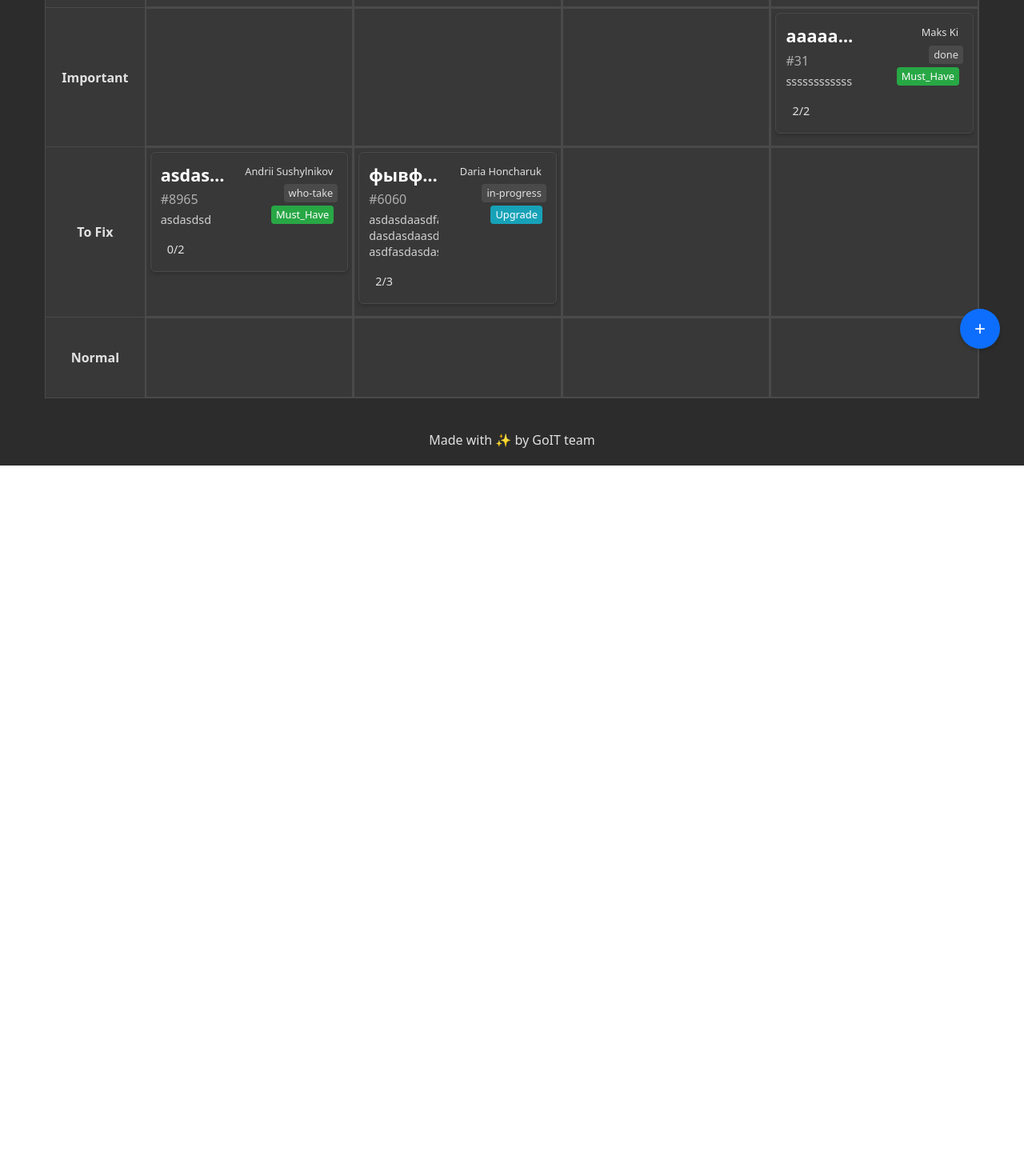
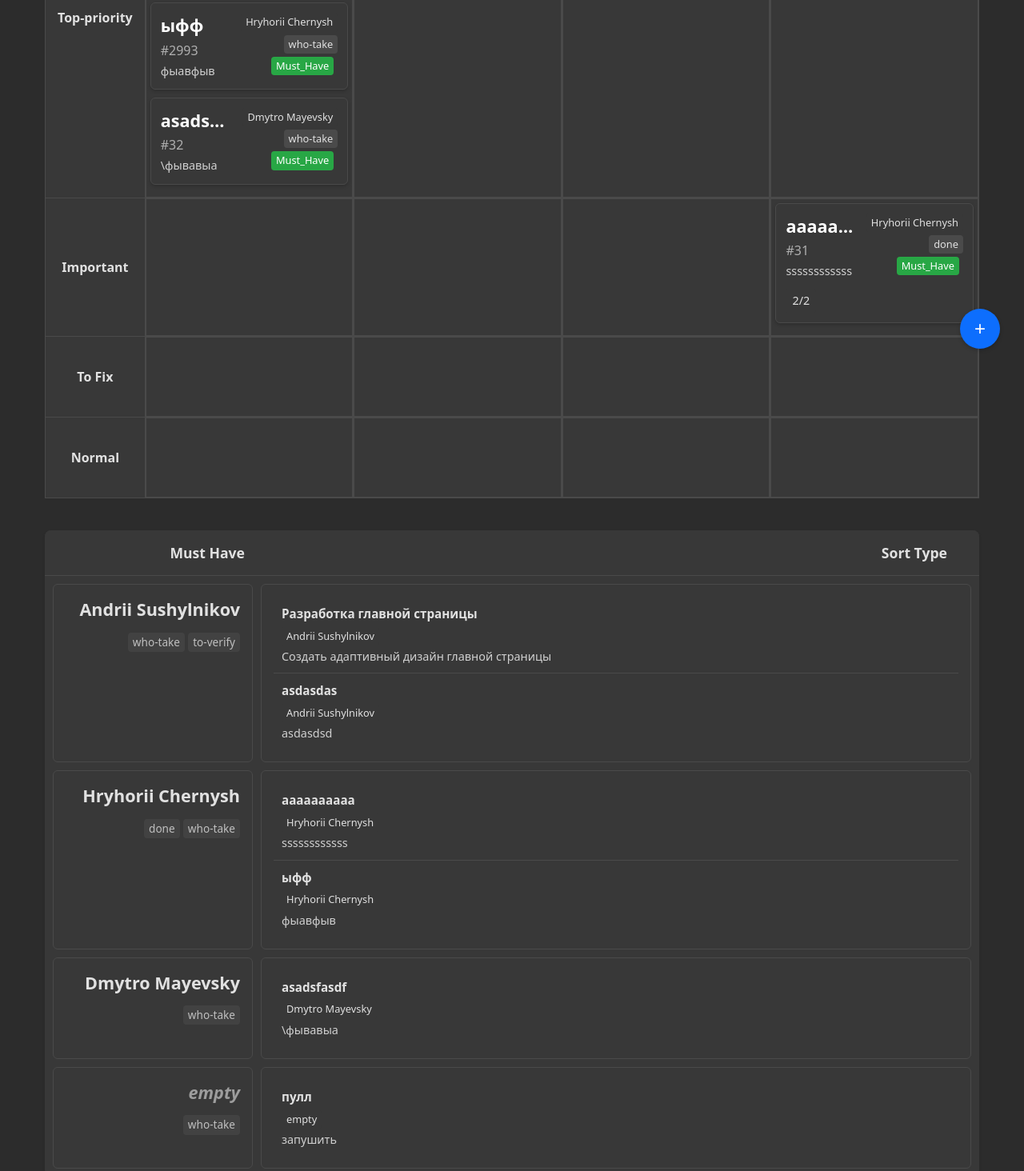
Before and after one commit to Racot86/goit-team4-YourEnergy, a website built with Vite: page src/task-management.html in a window 1280 px wide. Shown: the part 334-1798 px from the top of the page at 80% size. Before the commit the page ends 916 px from the top, so only its background shows below. Built offline with nearby package versions, Linux system fonts and the light colour scheme.

Commit message:
task_manager empty sort

```diff
--- a/src/data/task-manager.json
+++ b/src/data/task-manager.json
@@ -8,42 +8,43 @@
             "priorityStatus": "top-priority",
             "progressStatus": "who-take",
             "assignees": [
-                "empty"
+                "Andrii Sushylnikov"
             ],
             "subtasks": [
                 {
-                    "id": "sub1",
+                    "id": "1730786336617eqaib0x3s",
                     "text": "Перелік фільтрів (справа) з урахування назви фільтру, кількості категорій у відповіді на запит та порядкового номеру сторінки",
                     "completed": false
                 },
                 {
-                    "id": "sub2",
+                    "id": "1730786336617f2u975e39",
                     "text": "Перелік вправ з фільтрацією по категорії та ключовому слову з урахування кількості вправ у запиті та порядкового номеру сторінки",
                     "completed": false
                 },
                 {
-                    "id": "sub3",
+                    "id": "1730786336617lj5ueba91",
                     "text": "Детальна інформація про вправу",
                     "completed": false
                 },
                 {
-                    "id": "sub4",
+                    "id": "1730786336617azyc4gi2t",
                     "text": "Додавання рейтингу окремій вправі",
                     "completed": false
                 },
                 {
-                    "id": "sub5",
+                    "id": "1730786336617nenmf89hi",
                     "text": "Цитата дня",
                     "completed": false
                 },
                 {
-                    "id": "sub6",
+                    "id": "17307863366171tok6s1fm",
                     "text": "Оформлення підписки на розсилку нових вправ",
                     "completed": false
                 }
             ],
             "createdAt": "2024-03-10T10:00:00.000Z",
-            "updatedAt": "2024-11-05T05:27:13.987Z"
+            "updatedAt": "2024-11-05T05:58:56.617Z",
+            "taskNumber": null
         },
         {
             "id": "1730761904631",
@@ -90,22 +91,22 @@
             "priorityStatus": "important",
             "progressStatus": "done",
             "assignees": [
-                "Maks Ki"
+                "Hryhorii Chernysh"
             ],
             "subtasks": [
                 {
-                    "id": "1730775535297tndn0137a",
+                    "id": "1730786318049642rswtwk",
                     "text": "Додавання рейтингу окремій вправі",
                     "completed": true
                 },
                 {
-                    "id": "1730775535297s623mgwzd",
+                    "id": "1730786318049km2rw5njx",
                     "text": "Цитата дня",
                     "completed": true
                 }
             ],
             "createdAt": "2024-11-04T23:12:47.243Z",
-            "updatedAt": "2024-11-05T02:58:55.298Z",
+            "updatedAt": "2024-11-05T05:58:38.049Z",
             "taskNumber": "31"
         },
         {
@@ -116,27 +117,27 @@
             "priorityStatus": "to-fix",
             "progressStatus": "in-progress",
             "assignees": [
-                "Daria Honcharuk"
+                "empty"
             ],
             "subtasks": [
                 {
-                    "id": "1730775545966pkmmn91ng",
+                    "id": "1730785901956yfrvqsqjv",
                     "text": "Перелік фільтрів (справа)",
                     "completed": true
                 },
                 {
-                    "id": "17307755459668qszm223i",
+                    "id": "1730785901956pv0oq5sax",
                     "text": "Перелік вправ з фільтрацією",
                     "completed": false
                 },
                 {
-                    "id": "1730775545966t4wh2ahhk",
+                    "id": "17307859019563v89l27js",
                     "text": "Детальна інформація",
                     "completed": true
                 }
             ],
             "createdAt": "2024-11-04T23:46:56.060Z",
-            "updatedAt": "2024-11-05T02:59:05.966Z",
+            "updatedAt": "2024-11-05T05:51:41.956Z",
             "taskNumber": null
         },
         {
@@ -144,8 +145,8 @@
             "title": "asdasdas",
             "description": "asdasdsd",
             "category": "Must_Have",
-            "priorityStatus": "to-fix",
-            "progressStatus": "who-take",
+            "priorityStatus": "top-priority",
+            "progressStatus": "to-verify",
             "assignees": [
                 "Andrii Sushylnikov"
             ],
@@ -162,7 +163,52 @@
                 }
             ],
             "createdAt": "2024-11-05T00:44:58.965Z",
-            "updatedAt": "2024-11-05T00:46:13.551Z"
+            "updatedAt": "2024-11-05T06:00:51.072Z"
+        },
+        {
+            "id": "1730786062993",
+            "taskNumber": null,
+            "title": "ыфф",
+            "description": "фыавфыв",
+            "category": "Must_Have",
+            "priorityStatus": "top-priority",
+            "progressStatus": "who-take",
+            "assignees": [
+                "Hryhorii Chernysh"
+            ],
+            "subtasks": [],
+            "createdAt": "2024-11-05T05:54:22.993Z",
+            "updatedAt": "2024-11-05T05:58:29.326Z"
+        },
+        {
+            "id": "1730786388674",
+            "taskNumber": "32",
+            "title": "asadsfasdf",
+            "description": "\\фывавыа",
+            "category": "Must_Have",
+            "priorityStatus": "top-priority",
+            "progressStatus": "who-take",
+            "assignees": [
+                "Dmytro Mayevsky"
+            ],
+            "subtasks": [],
+            "createdAt": "2024-11-05T05:59:48.674Z",
+            "updatedAt": "2024-11-05T05:59:48.674Z"
+        },
+        {
+            "id": "1730786423337",
+            "taskNumber": null,
+            "title": "пулл",
+            "description": "запушить\n",
+            "category": "Must_Have",
+            "priorityStatus": "top-priority",
+            "progressStatus": "who-take",
+            "assignees": [
+                "empty"
+            ],
+            "subtasks": [],
+            "createdAt": "2024-11-05T06:00:23.337Z",
+            "updatedAt": "2024-11-05T06:00:23.337Z"
         }
     ]
 }
--- a/src/js/task-manager.js
+++ b/src/js/task-manager.js
@@ -321,9 +321,15 @@ class TaskManager {
             completed: item.querySelector('.subtask-checkbox').checked
         }));
 
+        // Собираем исполнителей, включая 'empty'
         const assignees = Array.from(form.querySelectorAll('.taskAssignee'))
             .map(select => select.value)
-            .filter(value => value !== 'empty');
+            .filter(value => value); // Убираем пустые значения, но оставляем 'empty'
+
+        // Если нет исполнителей или все исполнители были удалены, добавляем 'empty'
+        if (assignees.length === 0) {
+            assignees.push('empty');
+        }
 
         const taskData = {
             title: form.taskTitle.value,
@@ -417,6 +423,11 @@ class TaskManager {
                 delete task.assignee;
             }
 
+            // Проверяем, есть ли среди исполнителей кто-то кроме Empty
+            const hasNonEmptyAssignee = task.assignees.some(assignee => assignee !== 'empty');
+
+            // Создаем элемент задачи только если есть не-Empty исполнитель
+            if (hasNonEmptyAssignee) {
                 const taskElement = this.createTaskElement(task);
                 const dropZone = document.querySelector(
                     `.drop-zone[data-priority="${task.priorityStatus}"][data-status="${task.progressStatus}"]`
@@ -424,23 +435,24 @@ class TaskManager {
                 if (dropZone) {
                     dropZone.appendChild(taskElement);
                 }
+            }
         });
 
-        // Отрисовываем Must Have задачи
+        // Отрисовываем Must Have задачи (включая Empty)
         const mustHaveGrid = document.querySelector('.must-have-grid');
         if (mustHaveGrid) {
             mustHaveGrid.innerHTML = '';
             const mustHaveTasks = this.tasks.filter(task => task.category === 'Must_Have');
-            const mustHaveByAssignee = this.groupTasksByAssignee(mustHaveTasks);
+            const mustHaveByAssignee = this.groupTasksByAssignee(mustHaveTasks, true);
             this.renderGroupedTasks(mustHaveByAssignee, mustHaveGrid);
         }
 
-        // Отрисовываем Upgrade задачи
+        // Отрисовываем Upgrade задачи (включая Empty)
         const upgradeGrid = document.querySelector('.upgrade-grid');
         if (upgradeGrid) {
             upgradeGrid.innerHTML = '';
             const upgradeTasks = this.tasks.filter(task => task.category === 'Upgrade');
-            const upgradeByAssignee = this.groupTasksByAssignee(upgradeTasks);
+            const upgradeByAssignee = this.groupTasksByAssignee(upgradeTasks, true);
             this.renderGroupedTasks(upgradeByAssignee, upgradeGrid);
         }
     }
@@ -451,8 +463,9 @@ class TaskManager {
         div.draggable = true;
         div.dataset.taskId = task.id;
 
-        // Проверяем и конвертируем старый формат в новый
-        const assignees = task.assignees || [task.assignee || 'empty'];
+        // Фильтруем исполнителей, исключая Empty
+        const nonEmptyAssignees = (task.assignees || [task.assignee || 'empty'])
+            .filter(assignee => assignee !== 'empty');
 
         div.innerHTML = `
             <div class="task-card-header">
@@ -465,7 +478,7 @@ class TaskManager {
                 </div>
                 <div class="task-right">
                     <div class="assignees-list">
-                        ${assignees.map(assignee => `
+                        ${nonEmptyAssignees.map(assignee => `
                             <div class="assignee-badge">${assignee}</div>
                         `).join('')}
                     </div>
@@ -554,17 +567,20 @@ class TaskManager {
         localStorage.setItem('theme', newTheme);
     }
 
-    // Вспомогательный метод для группировки задач по исполнителям
-    groupTasksByAssignee(tasks) {
+    // Обновленный метод groupTasksByAssignee с параметром includeEmpty
+    groupTasksByAssignee(tasks, includeEmpty = false) {
         const grouped = {};
         tasks.forEach(task => {
             const assignees = task.assignees || [task.assignee || 'empty'];
             assignees.forEach(assignee => {
+                // Включаем Empty только если includeEmpty = true
+                if (assignee !== 'empty' || includeEmpty) {
                     if (!grouped[assignee]) {
                         grouped[assignee] = [];
                     }
                     if (!grouped[assignee].includes(task)) {
                         grouped[assignee].push(task);
+                    }
                 }
             });
         });
--- a/src/task-management.html
+++ b/src/task-management.html
@@ -48,6 +48,31 @@
             <div class="drop-zone" data-priority="normal" data-status="done"></div>
         </div>
 
+        <!-- После основной таблицы добавляем новые блоки -->
+        <div class="task-categories">
+            <!-- Must Have блок -->
+            <div class="category-block">
+                <div class="category-header">
+                    <div class="header-left">Must Have</div>
+                    <div class="header-right">Sort Type</div>
+                </div>
+                <div class="category-grid must-have-grid">
+                    <!-- Здесь будут отображаться задачи Must Have -->
+                </div>
+            </div>
+
+            <!-- Upgrade блок -->
+            <div class="category-block">
+                <div class="category-header">
+                    <div class="header-left">Upgrade</div>
+                    <div class="header-right">Sort Type</div>
+                </div>
+                <div class="category-grid upgrade-grid">
+                    <!-- Здесь будут отображаться задачи Upgrade -->
+                </div>
+            </div>
+        </div>
+
         <!-- Добавляем кнопку переключения темы рядом с кнопкой добавления -->
         <div class="floating-buttons">
             <button id="addTaskBtn" class="add-task-btn">+</button>
@@ -71,78 +96,9 @@
     </div>
 
     <!-- Модальные окна -->
-    <div id="taskModal" class="modal">
-        <div class="modal-content">
-            <div class="modal-header">
-                <h2>Задача</h2>
-                <div class="modal-controls">
-                    <button type="button" class="delete-task-btn" style="display: none;">Удалить</button>
-                    <span class="close">&times;</span>
-                </div>
-            </div>
-            <form id="taskForm">
-                <input type="text" id="taskTitle" placeholder="Заголовок задачи" required>
-                <div class="task-number-container">
-                    <input type="text" id="taskNumber" placeholder="Номер задачи (необязательно)" pattern="[0-9]*">
-                    <div id="taskNumberSuggestions" class="suggestions-container"></div>
-                </div>
-                <textarea id="taskDescription" placeholder="Описание задачи" required></textarea>
-                <select id="taskCategory" required>
-                    <option value="Must_Have" selected>Must Have</option>
-                    <option value="Upgrade">Upgrade</option>
-                    <option value="Specific">Specific</option>
-                </select>
-                <select id="taskPriority" required>
-                    <option value="top-priority">Top-priority</option>
-                    <option value="important">Important</option>
-                    <option value="to-fix">To Fix</option>
-                    <option value="normal">Normal</option>
-                </select>
-                <select id="taskStatus" required>
-                    <option value="who-take">Who Take</option>
-                    <option value="in-progress">In Progress</option>
-                    <option value="to-verify">To Verify</option>
-                    <option value="done">Done</option>
-                </select>
-                <div class="assignees-container">
-                    <div class="assignee-header">
-                        <label>Исполнители</label>
-                        <button type="button" id="addAssigneeBtn" class="add-assignee-btn">+</button>
-                    </div>
-                    <div id="assigneesList">
-                        <div class="assignee-item">
-                            <select class="taskAssignee" required>
-                                <option value="empty">Empty</option>
-                                <option value="Andrii Sushylnikov">Andrii Sushylnikov</option>
-                                <option value="Daria Honcharuk">Daria Honcharuk</option>
-                                <option value="Dmytro Mayevsky">Dmytro Mayevsky</option>
-                                <option value="Maks Ki">Maks Ki</option>
-                                <option value="Mariia Sv.">Mariia Sv.</option>
-                                <option value="Roman Turas">Roman Turas</option>
-                                <option value="Viktoriia Didenko">Viktoriia Didenko</option>
-                                <option value="Hryhorii Chernysh">Hryhorii Chernysh (Mentor)</option>
-                                <option value="Daria">Daria (client manager)</option>
-                                <option value="Lesya Katanova">Lesya Katanova</option>
-                                <option value="Olena Deineha">Olena Deineha</option>
-                            </select>
-                            <button type="button" class="remove-assignee-btn">×</button>
-                        </div>
-                    </div>
-                </div>
-                <div class="subtasks-container">
-                    <div class="subtasks-header">
-                        <label>Подзадачи</label>
-                        <button type="button" id="addSubtaskBtn" class="add-subtask-btn">+</button>
-                    </div>
-                    <div id="subtasksList">
-                        <!-- Здесь будут подзадачи -->
-                    </div>
-                </div>
-                <button type="submit">Сохранить</button>
-            </form>
-        </div>
-    </div>
+    <load src="./partials/task-modal.html" />
 
+    <!-- Модальное окно подтверждения удаления -->
     <div id="deleteConfirmModal" class="modal">
         <div class="modal-content delete-confirm">
             <h2>Подтверждение удаления</h2>
```
Lines whose indentation alone changed are shown as unchanged.
